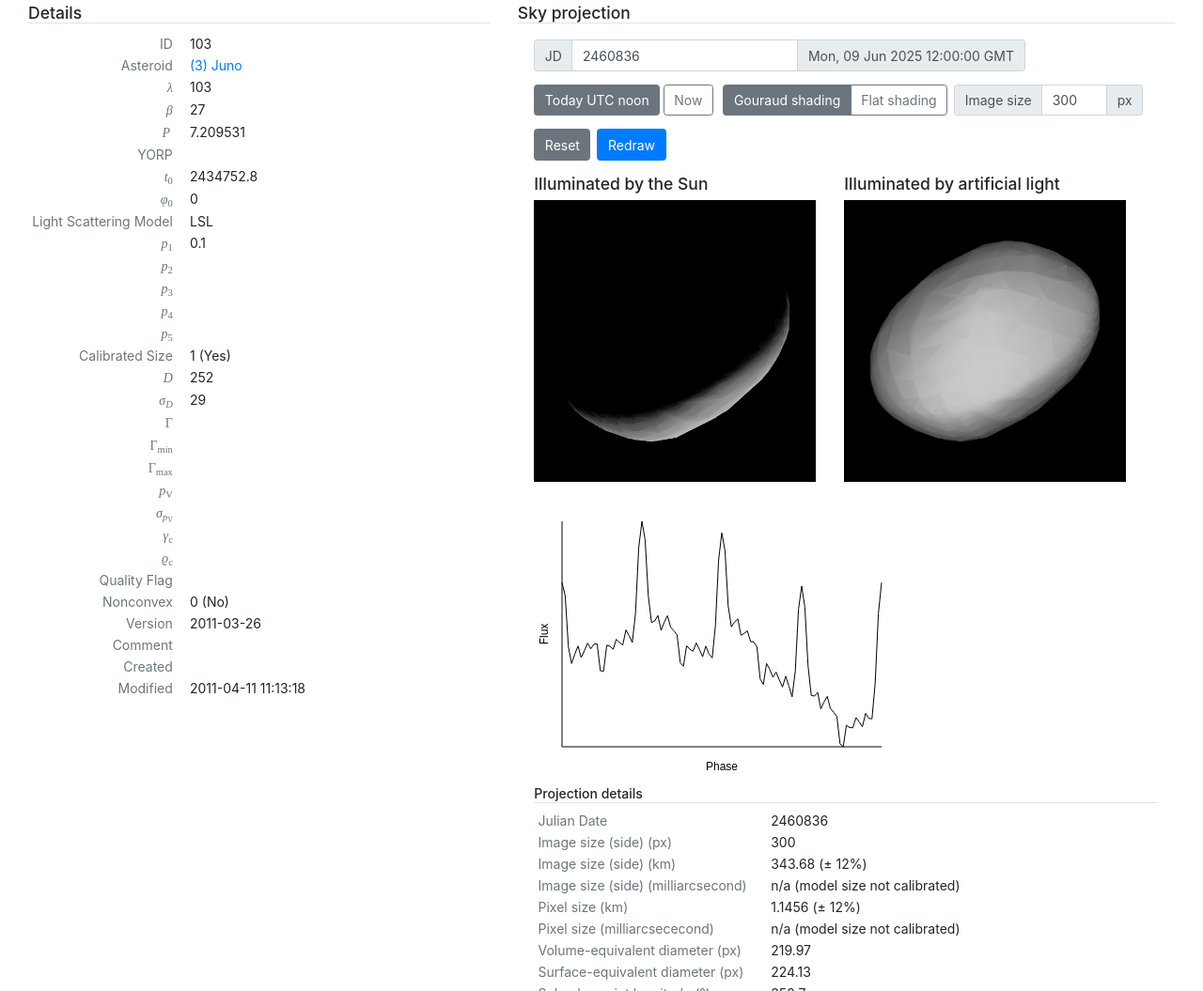
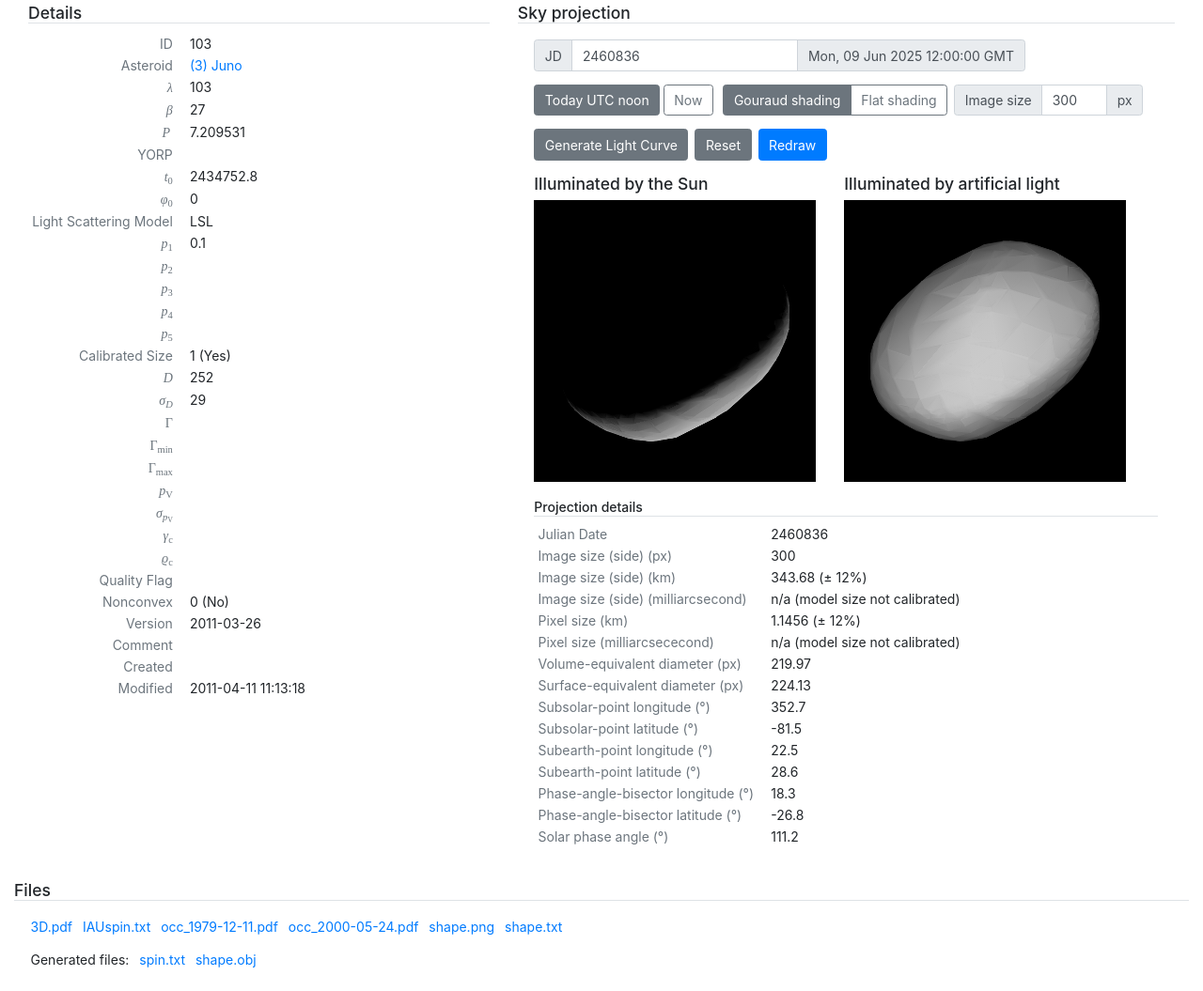
Before and after one commit to scraptechguy/DAMIT, a plain HTML site: page projects/damit/index.html in a window 1280 px wide. Shown: the part 138-1193 px from the top of the page at 94% size. Drawn offline with Linux system fonts and the light colour scheme; a web font is replaced by a local one.

Commit message:
Create a Generate Light Curve button

```diff
--- a/projects/damit/index.html
+++ b/projects/damit/index.html
@@ -1136,7 +1136,6 @@ var faces = [[0, 1, 2], [0, 2, 3], [0, 3, 4], [5, 4, 3], [5, 3, 6], [5, 6, 7], [
 		loader_sun.style.display = "none";
 		loader_amb.style.display = "none";
 		getLightCurve();
-		drawLightCurve();
 	}
 
 	/* Handle the ajax response with ephemerides. */
@@ -1306,6 +1305,19 @@ var faces = [[0, 1, 2], [0, 2, 3], [0, 3, 4], [5, 4, 3], [5, 3, 6], [5, 6, 7], [
 					</div>
 				</div>
 
+				<div class="form-group mb-3">
+					<button type="reset" class="btn btn-secondary mr-2" onclick="onGenerateLightCurve()">Generate Light Curve</button>
+				</div>
+				<script>
+					function onGenerateLightCurve() {
+						// un-hide the column
+						const fluxCol = document.getElementById('fluxCol');
+						fluxCol.classList.remove('d-none');
+						// actually draw into the canvas
+						drawLightCurve();
+					}
+				</script>
+
 				<div class="form-group mb-3 mr-2">
 					<button type="reset" class="btn btn-secondary mr-2" onclick="document.getElementById('nowButton').classList.remove('active'); initFields(); updateSkyProj(); return false;">Reset</button>
 					<button type="submit" class="btn btn-primary" onclick="document.getElementById('nowButton').classList.remove('active'); updateSkyProj(); return false;">Redraw</button>
@@ -1321,7 +1333,8 @@ var faces = [[0, 1, 2], [0, 2, 3], [0, 3, 4], [5, 4, 3], [5, 3, 6], [5, 6, 7], [
 					<h5>Illuminated by artificial light</h5>
 					<canvas id="canvas_amb" class="mb-2" width="300" height="300"></canvas>
 					<span id="loader_amb" class="spinner spinner-centered spinner-huge"><span class=""></span> <i class="fas fa-spinner fa-pulse"></i><span class=""></span></span>				</div>
-				<div class="col-auto">
+				<div class="col-auto d-none" id="fluxCol">
+					<h5>Light Curve</h5>
 					<canvas id="fluxChart" width="400" height="300"></canvas>
 				</div>
 			</div>
```
